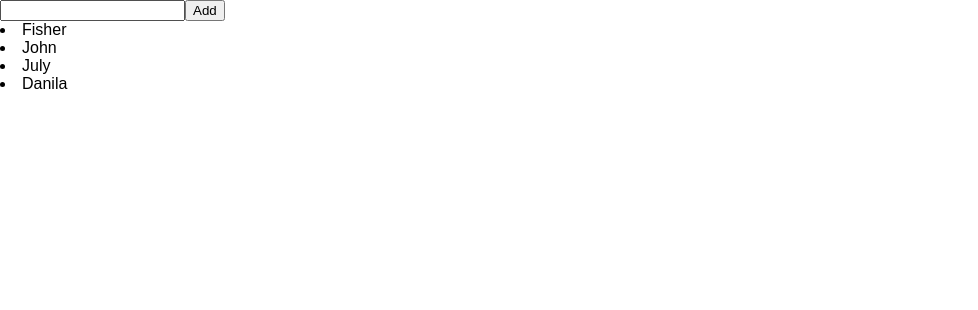
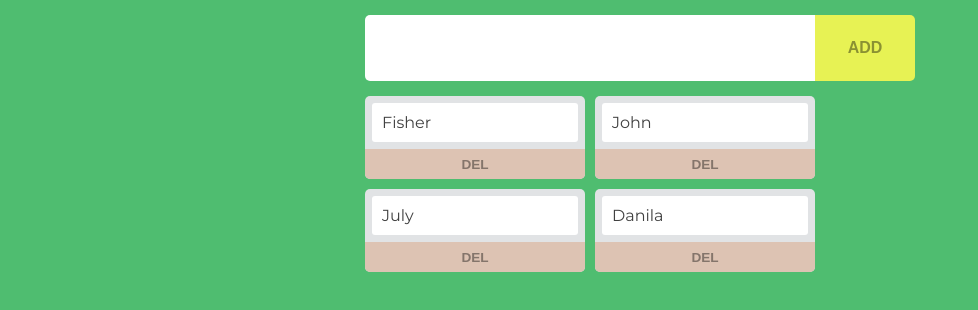
Before and after one commit to AlexFisher13/react-boom, a React app: page / in a window 1280 px wide. Shown: the whole page, without its empty margins (0-978 px from the left). Built offline with nearby package versions, Linux system fonts and the light colour scheme.

Commit message:
add styles

```diff
--- a/src/components/UserCard.js
+++ b/src/components/UserCard.js
@@ -3,8 +3,9 @@ import React, {Component} from 'react'
 class UserCard extends Component {
     render() {
         return (
-            <div>
-                <li>{this.props.name}</li>
+            <div className='userCard'>
+                <p>{this.props.name}</p>
+                <button className='del'>Del</button>
             </div>
         )
     }
--- a/src/containers/App.js
+++ b/src/containers/App.js
@@ -13,13 +13,15 @@ class App extends Component {
 
   render() {
     return (
-      <div>
+      <div className='editor'>
          <input type="text"/>
-         <button onClick={this.addUser.bind(this)}>Add</button>
-         {
-            this.props.users.map((user, i) =>
-            <UserCard key={i} name={user}></UserCard>
-        )}
+         <button onClick={this.addUser.bind(this)} className='add'>Add</button>
+         <div className='grid'>
+             {
+                 this.props.users.map((user, i) =>
+                     <UserCard key={i} name={user}></UserCard>
+                 )}
+         </div>
       </div>
     );
   }
--- a/src/index.css
+++ b/src/index.css
@@ -1,5 +1,71 @@
+@import url('https://fonts.googleapis.com/css?family=Montserrat:400,700,900');
 body {
-  margin: 0;
   padding: 0;
-  font-family: sans-serif;
+  font-family: Montserrat, sans-serif;
+  background: #4fbd70;
 }
+
+.editor {
+  margin-top: 15px;
+  display: grid;
+  grid-template-columns: minmax(280px, 450px) minmax(40px, 100px);
+  justify-content: center;
+}
+.grid {
+  margin-top: 15px;
+  display: grid;
+  grid-template-columns: repeat(auto-fill, minmax(200px, 1fr));
+  grid-gap: 10px;
+}
+
+.userCard {
+  background-color: #e1e3e5;
+  border-radius: 5px;
+  display: grid;
+  grid-template-columns: 1fr;
+}
+p {
+  background-color: white;
+  border-radius: 3px;
+  margin: 7px;
+  padding: 10px;
+  color: rgba(0,0,0,.75);
+}
+button {
+  border: 0;
+  font-weight: 900;
+  font-size: 1rem;
+  color: rgba(0,0,0, .4);
+  background-color: #e7f254;
+  text-transform: uppercase;
+  cursor: pointer;
+  outline: none;
+}
+input {
+  resize: none;
+  height: 50px;
+  border: 0;
+  border-top-left-radius: 5px;
+  border-bottom-left-radius: 5px;
+  padding: 8px;
+  outline: none;
+}
+.del {
+  background-color: #ddc3b3;
+  height: 30px;
+  font-size: .85rem;
+  border-bottom-left-radius: 5px;
+  border-bottom-right-radius: 5px;
+}.del:hover {
+   background-color: #bc9e8d;
+ }.del:active {
+    background-color: #96725e;
+  }
+.add {
+  border-top-right-radius: 5px;
+  border-bottom-right-radius: 5px;
+}.add:hover {
+   background-color: #cbd356;
+ }.add:active {
+    background-color: #a8af46;
+  }
```
